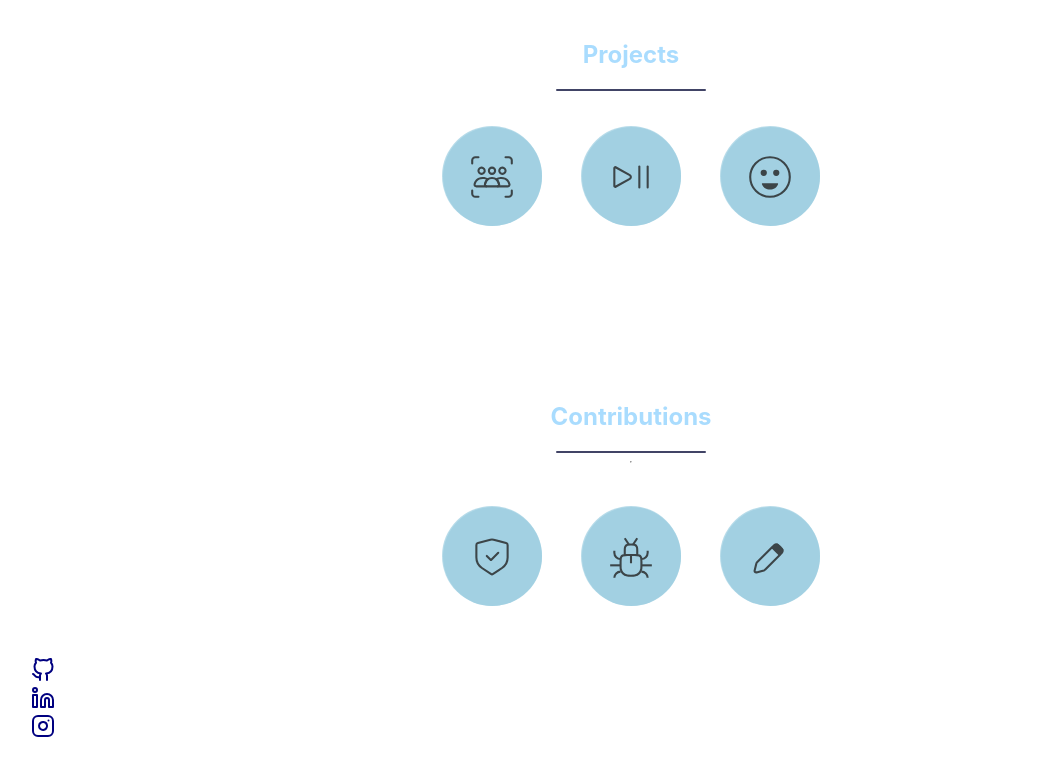
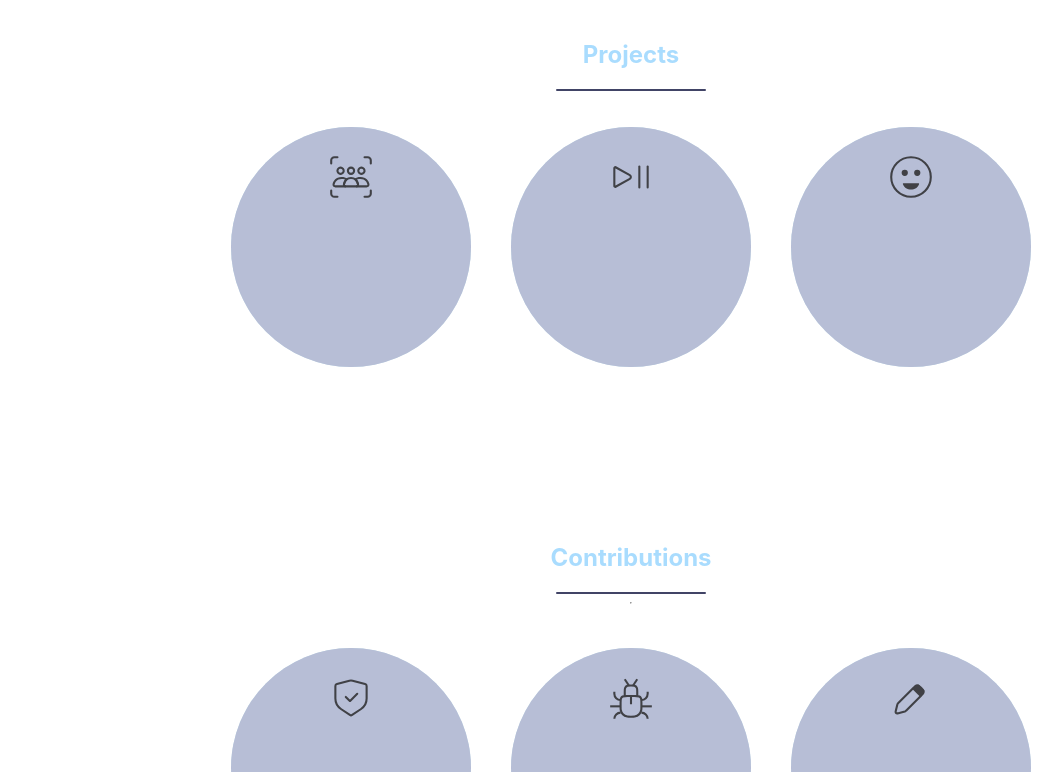
Before and after one commit to NikoRaisanen/personal-website, a React (Create React App) app: page / in a window 1280 px wide. Shown: the part 900-1672 px from the top of the page, without its empty margins (9-1071 px from the left). Built offline with nearby package versions, Linux system fonts and the light colour scheme.

Commit message:
made gallery items bigger, messed with colors

```diff
--- a/src/App.css
+++ b/src/App.css
@@ -71,8 +71,8 @@
 }
 
 .circle {
-    height: 59px;
-    width: 59px;
+    height: 200px;
+    width: 200px;
     background-color: #99cde0b4;
     border-radius: 50%;
     text-align: center;
@@ -105,11 +105,12 @@
     transition: opacity 0.5s;
     transition-timing-function: ease-in-out;
     position: absolute;
-    background-color: #99cde0b4;
-    top: 19.5px;
-    left: 19.5px;
-    width: 100px;
-    height: 100px;
+    /* background-color: #99cde0b4;  */
+    background-color: rgba(183, 184, 210, 0.845);
+    top: 20px;
+    left: 20px;
+    width: 240px;
+    height: 240px;
     border-radius: 50%;
 }
 
```
Also changed, not shown: 1 other file (tests, documents, lock files or other folders).
